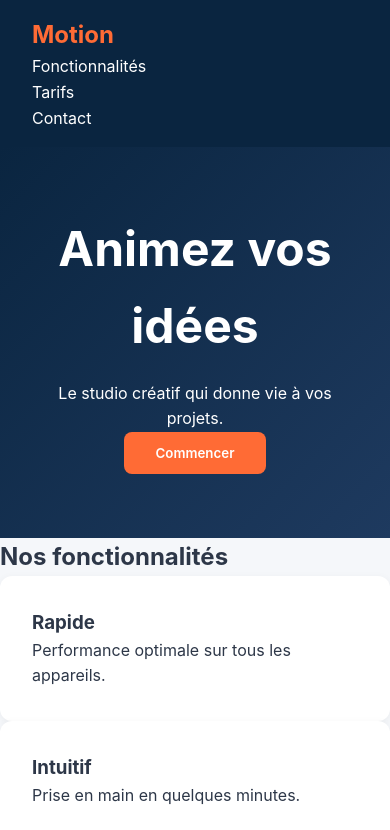
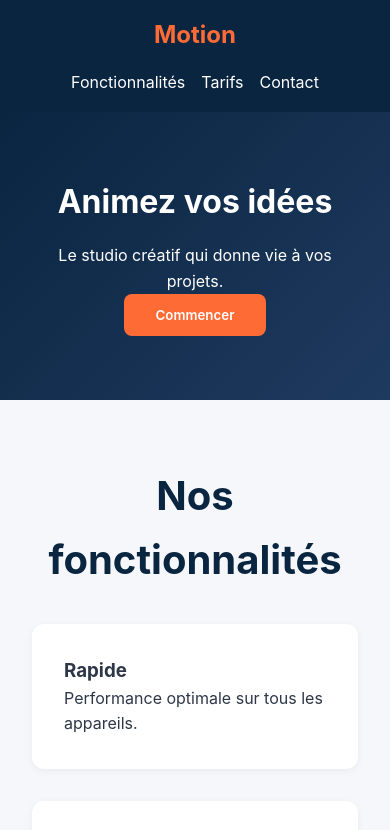
Before and after one commit to louis75louis75-debug/tp-animations-web, a plain HTML site: page index.html in a window 390 px wide. Shown: the top 830 px of the page. Drawn offline with Linux system fonts and the light colour scheme; a script that the page names is missing.

Commit message:
feat: layout responsive avec Flexbox et Grid

```diff
--- a/css/style.css
+++ b/css/style.css
@@ -78,3 +78,44 @@ padding: var(--space-md);
 border-radius: 12px;
 box-shadow: 0 2px 8px rgba(0,0,0,0.05);
 }
+
+.nav {
+display: flex;
+justify-content: space-between;
+align-items: center;
+}
+.nav__menu {
+display: flex;
+gap: var(--space-md);
+}
+
+.features {
+padding: var(--space-lg) var(--space-md);
+max-width: 1200px;
+margin: 0 auto;
+}
+.features h2 {
+text-align: center;
+font-size: 2.5rem;
+color: var(--color-dark);
+margin-bottom: var(--space-md);
+}
+.features__grid {
+display: grid;
+grid-template-columns: repeat(auto-fit, minmax(280px, 1fr));
+gap: var(--space-md);
+}
+
+/* Mobile : ajuster la hero */
+@media (max-width: 768px) {
+.hero__title {
+font-size: 2rem;
+}
+.nav {
+flex-direction: column;
+gap: var(--space-sm);
+}
+.nav__menu {
+gap: var(--space-sm);
+}
+}
```
